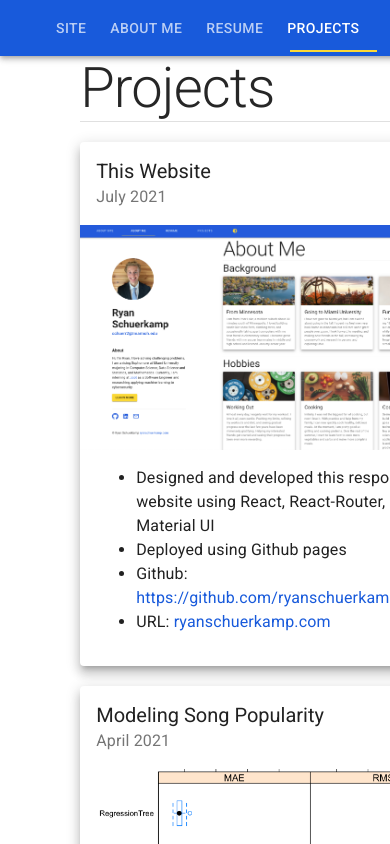
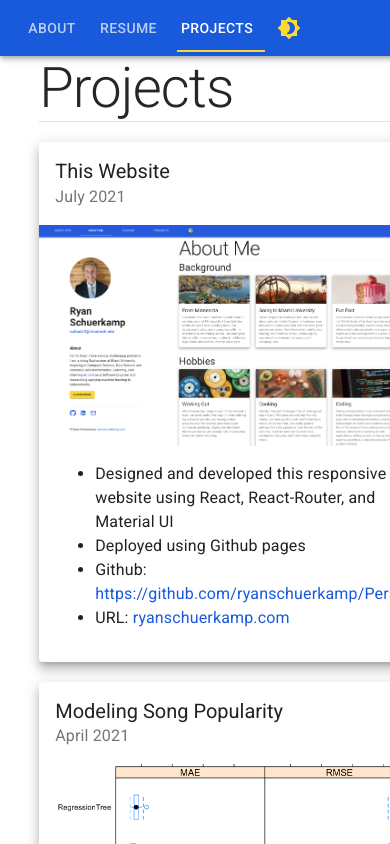
Before and after one commit to ryanschuerkamp/Personal_Website, a React (Create React App) app in the folder frontend/: page /projects in a window 390 px wide. Shown: the top 844 px of the page. Built offline with nearby package versions, Linux system fonts and the light colour scheme.

Commit message:
Made site look good across all breakpoints; just need to add landing page

```diff
--- a/frontend/src/components/App.js
+++ b/frontend/src/components/App.js
@@ -34,19 +34,9 @@
                 <>
                   <AppBar position="static">
                     <Toolbar>
-                      <Tabs
-                        value={location.pathname}
-                        variant="scrollable"
-                        scrollButtons="on"
-                      >
+                      <Tabs value={location.pathname}>
                         <Tab
-                          label="About Site"
-                          value="/"
-                          component={Link}
-                          to="/"
-                        />
-                        <Tab
-                          label="About Me"
+                          label="About"
                           value="/about"
                           component={Link}
                           to="/about"
--- a/frontend/src/components/aboutMe/AboutMe.js
+++ b/frontend/src/components/aboutMe/AboutMe.js
@@ -10,14 +10,14 @@
   return (
     <Grid container>
       <Hidden mdDown={true}>
-        <Grid item xs={false} sm={4}>
+        <Grid item lg={4}>
           <Sidebar />
         </Grid>
       </Hidden>
       <Grid item container xs={12} lg={8} direction="column">
         <Grid item container>
           <Grid item xs={2} sm={3} md={1} lg={false} />
-          <Grid item xs={10} sm={9} md={11} lg={12}>
+          <Grid item xs={9} sm={7} md={10} lg={11}>
             <Typography variant="h1">About Me</Typography>
             <Divider />
             <Background />
@@ -29,6 +29,7 @@
           <Footer />
         </Hidden>
       </Grid>
+      <Grid item xs={1} sm={2} md={1} lg={false} />
     </Grid>
   );
 };
--- a/frontend/src/components/projects/ProjectCard.js
+++ b/frontend/src/components/projects/ProjectCard.js
@@ -12,7 +12,7 @@
 
 const useStyles = makeStyles((theme) => ({
   root: {
-    maxWidth: 1300,
+    minWidth: 200,
     marginTop: 20,
   },
   media: {
--- a/frontend/src/components/projects/Projects.js
+++ b/frontend/src/components/projects/Projects.js
@@ -12,14 +12,14 @@
   return (
     <Grid container>
       <Hidden mdDown={true}>
-        <Grid item xs={false} sm={4}>
+        <Grid item lg={4}>
           <Sidebar />
         </Grid>
       </Hidden>
-      <Grid item container xs={12} lg={8} direction="column">
+      <Grid item container xs={12} lg={7} direction="column">
         <Grid item container>
-          <Grid item xs={2} sm={3} md={1} lg={false} />
-          <Grid item xs={10} sm={9} md={11} lg={12}>
+          <Grid item xs={1} lg={false} />
+          <Grid item xs={10} lg={11}>
             <Typography variant="h1">Projects</Typography>
             <Divider />
             <ProjectCard
@@ -60,6 +60,7 @@
           <Footer />
         </Hidden>
       </Grid>
+      <Grid item xs={1} />
     </Grid>
   );
 };
--- a/frontend/src/components/resume/Experience.js
+++ b/frontend/src/components/resume/Experience.js
@@ -17,7 +17,7 @@
           <li>
             Web scraped SEC website and Form ADVs using Python and Pandas to
             produce a list of important officials for all 14,000+ Registered
-            Investment Advisers with over 99\% accuracy
+            Investment Advisers with over 99% accuracy
           </li>
           <li>
             Built and deployed an API with Node.js and Google Cloud to take a
```
Also changed, not shown: frontend/src/components/projects/images/tweetAnalysis.jpeg.
